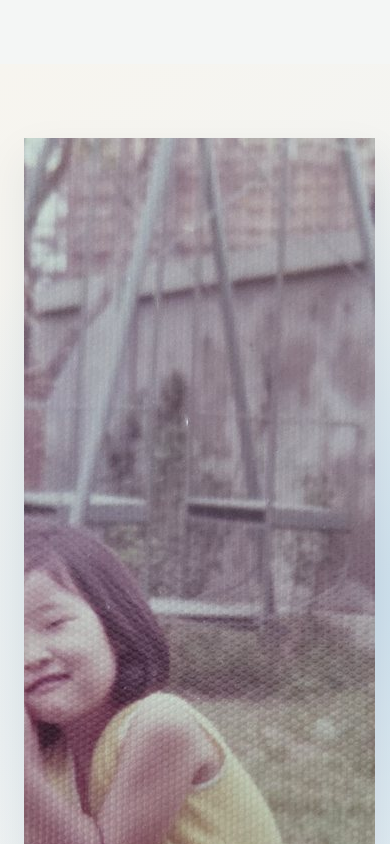
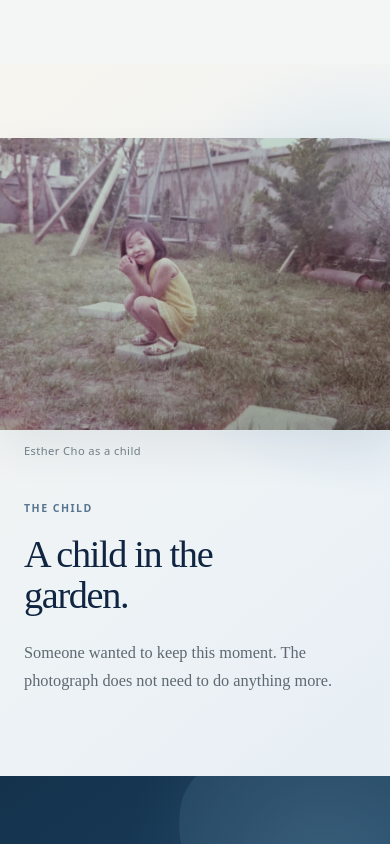
Before and after one commit to k-mama/esthercho, a Next.js app: page /archive in a window 390 px wide. Shown: the part 2340-3184 px from the top of the page. Built offline with nearby package versions, Linux system fonts and the light colour scheme.

Commit message:
fix: show full childhood garden photo on mobile

```diff
--- a/src/styles/mobile-room-balance.css
+++ b/src/styles/mobile-room-balance.css
@@ -29,20 +29,27 @@
     object-position: center 54% !important;
   }
 
+  /* Keep the entire childhood garden photograph visible on phones.
+     It is a scene, not a portrait crop: full viewport width, native aspect ratio. */
   .childhood-garden-figure {
-    width: min(92vw, 620px) !important;
-    margin-inline: auto !important;
+    width: 100vw !important;
+    max-width: none !important;
+    margin-left: calc(50% - 50vw) !important;
+    margin-right: calc(50% - 50vw) !important;
   }
 
   .childhood-garden-figure img {
-    aspect-ratio: 4 / 5 !important;
-    object-fit: cover;
-    object-position: 43% center !important;
-    box-shadow: 0 20px 38px rgba(25, 48, 67, 0.09) !important;
+    display: block;
+    width: 100% !important;
+    height: auto !important;
+    aspect-ratio: auto !important;
+    object-fit: contain !important;
+    object-position: center center !important;
+    box-shadow: none !important;
   }
 
   .childhood-garden-figure figcaption {
-    padding-inline: 0 !important;
+    padding-inline: 1.5rem !important;
   }
 
   /* About owns the university and Bangladesh photographs. */
@@ -107,10 +114,6 @@
 }
 
 @media (max-width: 560px) {
-  .childhood-garden-figure {
-    width: 90vw !important;
-  }
-
   .esther-portrait-figure {
     width: 80vw !important;
   }
```
